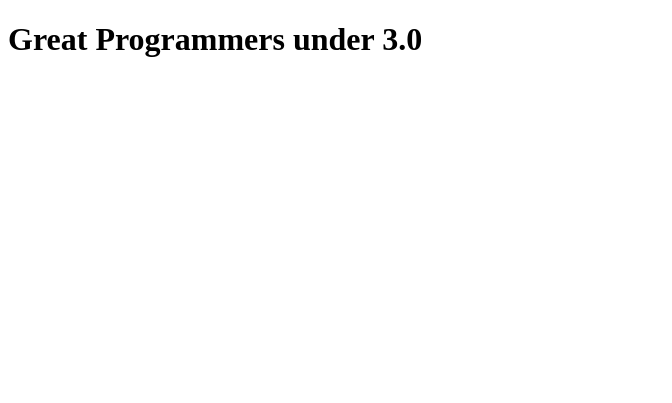
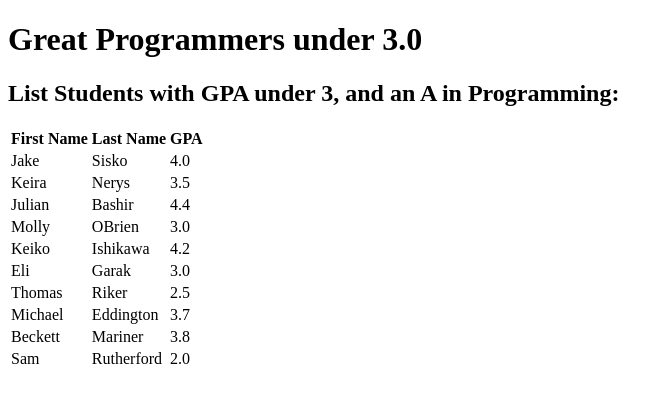
Before and after one commit to ThidgesB/Django-Query-Lab, a Django app: template querying_lab/school_db/templates/school/six.html in a window 1280 px wide. Shown: the top 403 px of the page, without its empty margins (0-672 px from the left). Run offline with Django 4.2, Linux system fonts and the light colour scheme; the template is opened without the code that fills it: values that come from a table or form of the project are taken from there, others are empty; data comes from the database, SQL or seed files in the repository.

Commit message:
started working on number 6

```diff
--- a/querying_lab/school_db/templates/school/six.html
+++ b/querying_lab/school_db/templates/school/six.html
@@ -8,5 +8,22 @@
 </head>
 <body>
     <h1>Great Programmers under 3.0</h1>
+    <div class="center-text">
+        <h2>List Students with GPA under 3, and an A in Programming:</h2>
+        <table class="center-table">
+            <thead>
+                <tr>
+                    <th>First Name</th><th>Last Name</th><th>GPA</th>
+                </tr>
+            </thead>
+            <tbody>
+                {% for student in students %}
+                <tr>
+                    <td>{{student.first_name}}</td><td>{{student.last_name}}</td><td>{{student.gpa}}</td>
+                </tr>
+                {% endfor %}
+            </tbody>
+        </table>
+    </div>
 </body>
 </html>
--- a/querying_lab/school_db/views.py
+++ b/querying_lab/school_db/views.py
@@ -48,7 +48,7 @@
         empty_array_2.append(student.student_id)
     empty_array_3 = [x for x in empty_array_2 if x not in empty_array_1]
 
-    final_student_list = StudentCourse.objects.filter(student_id__in=empty_array_3, grade='A+')
+    final_student_list = StudentCourse.objects.filter(student_id__in=empty_array_3, grade='A+').order_by('student__first_name')
     # students_with_a_plus.exclude(student_id=empty_array)
     # students_with_a_plus = StudentCourse.objects.filter(grade='A+')
     # students_without_c_plus = students_with_a_plus.exclude(grade='C+').order_by('student__first_name')
@@ -82,11 +82,12 @@
     return render(request, 'school/five.html', context)
 
 def problem_six(request):
+    student_with_low_gpa = Student.objects.filter(gpa__lt=3.0)
     # Find all students with a GPA less than 3.0 who are getting an A in Programming class.
     # Order by GPA.
 
     context = {
-        'student_courses': None
+        'student_courses': student_with_low_gpa
     }
     return render(request, 'school/six.html', context)
 
```
